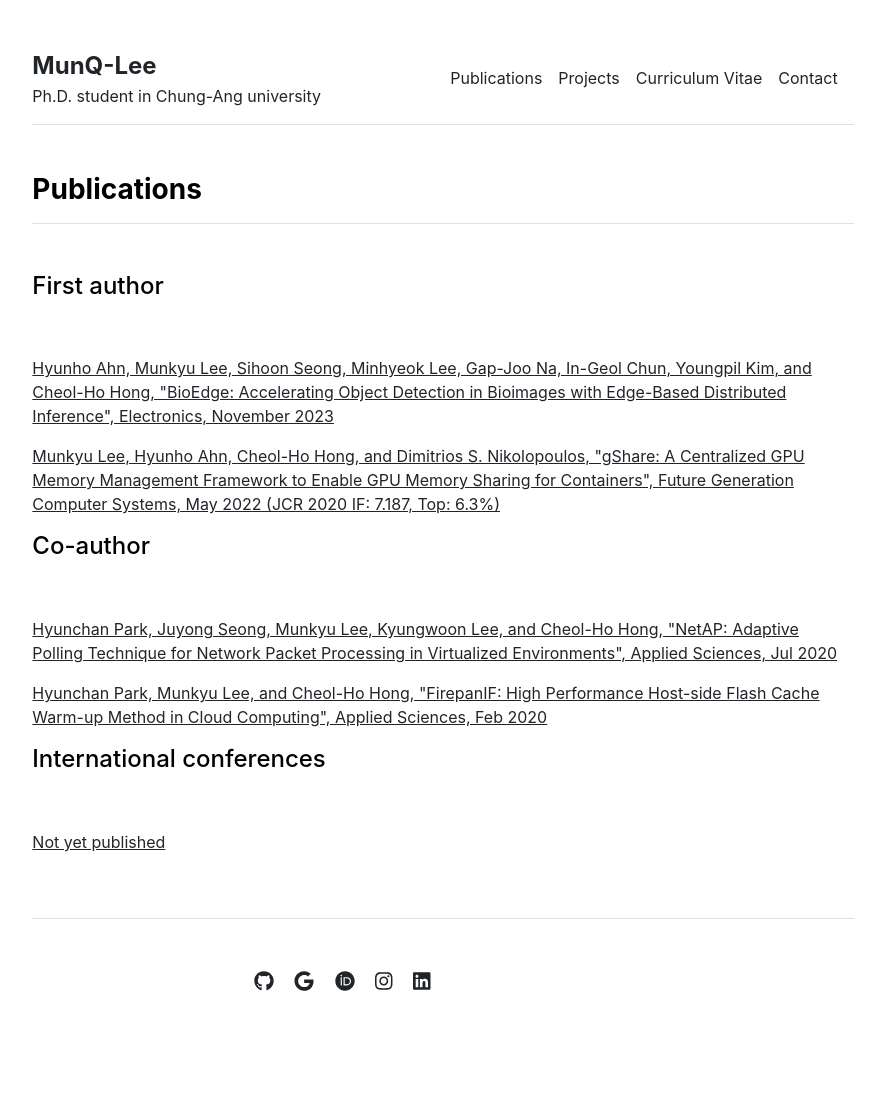
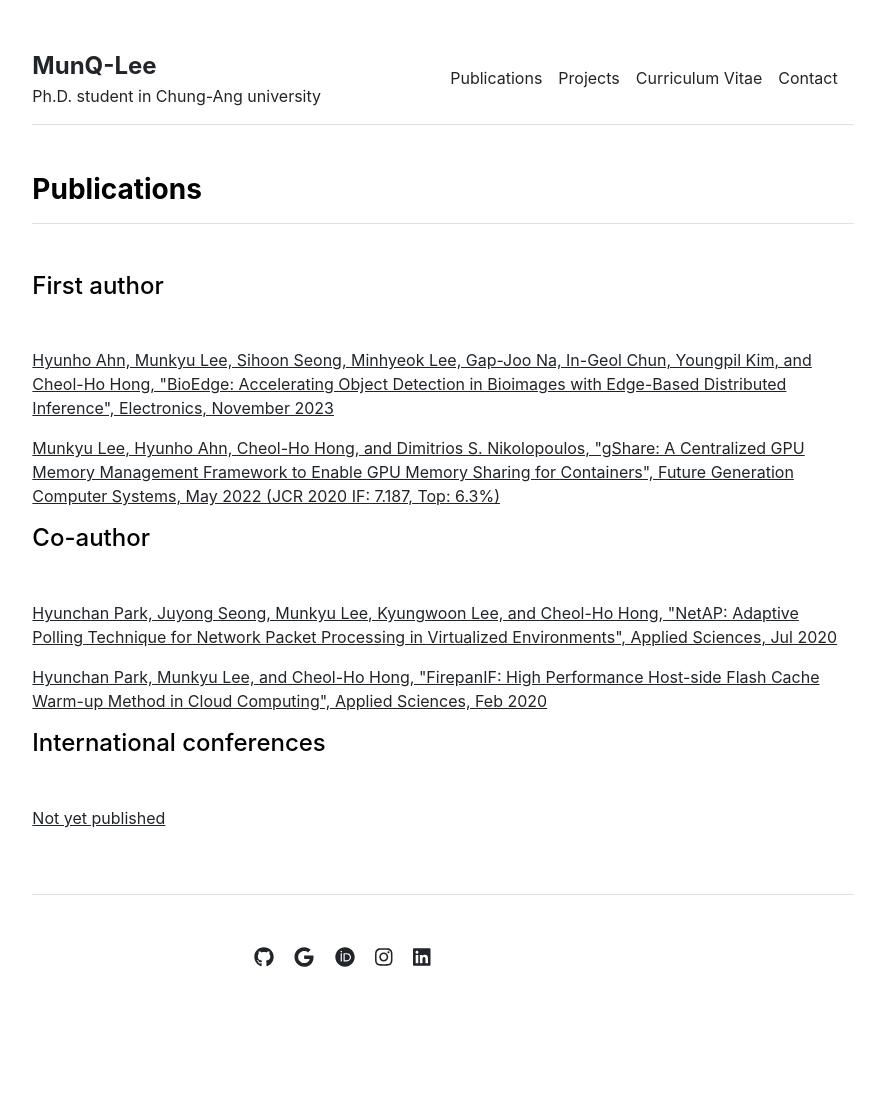
Before and after one commit to hoonySS/hoonySS.github.io, a Jekyll site: the page built from publications.md, in a window 1280 px wide. Shown: the whole page, without its empty margins (197-1082 px from the left). Built offline with Jekyll 4.4.1, drawn with Linux system fonts in a browser that asks for light colours; after the commit the page ends 1069 px from its top, so only the background shows below that.

Commit message:
20240102

```diff
--- a/_includes/projects.html
+++ b/_includes/projects.html
@@ -1,13 +1,13 @@
 <div class="row g-5 mb-5">
   <div>
-    <h3 class="fw-bold border-bottom pb-3 mb-5">Projects</h2>
-    <h4 class="pb-5">Current projects</h3>
+    <h3 class="fw-bold border-bottom pb-3 mb-5">Projects</h3>
+    <h4 class="mb-5">Current projects</h4>
     {% for item in site.data.projects.current %}
       <p class="fw-bold">{{ item.name }}</p>
       <p> &nbsp; &#149; {{ item.institution }}</p>
       <p> &nbsp; &#149; {{ item.date }}</p>
     {% endfor %}
-    <h4 class="pb-5">Past projects</h3>
+    <h4 class="mb-5">Past projects</h3>
     {% for item in site.data.projects.past %}
       <p class="fw-bold">{{ item.name }}</p>
       <p> &nbsp; &#149; {{ item.institution }}</p>
--- a/_includes/publications.html
+++ b/_includes/publications.html
@@ -6,15 +6,15 @@
         <p><a href="{{ item.url }}">{{ item.name }}</a></p>
       {% endfor %}
     {% else %}
-      <h4 class="pb-5">First author</h4>
+      <h4 class="mb-5">First author</h4>
       {% for item in site.data.publications.first %}
         <p><a href="{{ item.url }}">{{ item.name }}</a></p>
       {% endfor %}
-      <h4 class="pb-5">Co-author</h4>
+      <h4 class="mb-5">Co-author</h4>
       {% for item in site.data.publications.coop %}
         <p><a href="{{ item.url }}">{{ item.name }}</a></p>
       {% endfor %}
-      <h4 class="pb-5">International conferences</h4>
+      <h4 class="mb-5">International conferences</h4>
       {% for item in site.data.publications.conferences %}
         <p><a href="{{ item.url }}">{{ item.name }}</a></p>
       {% endfor %}
```
